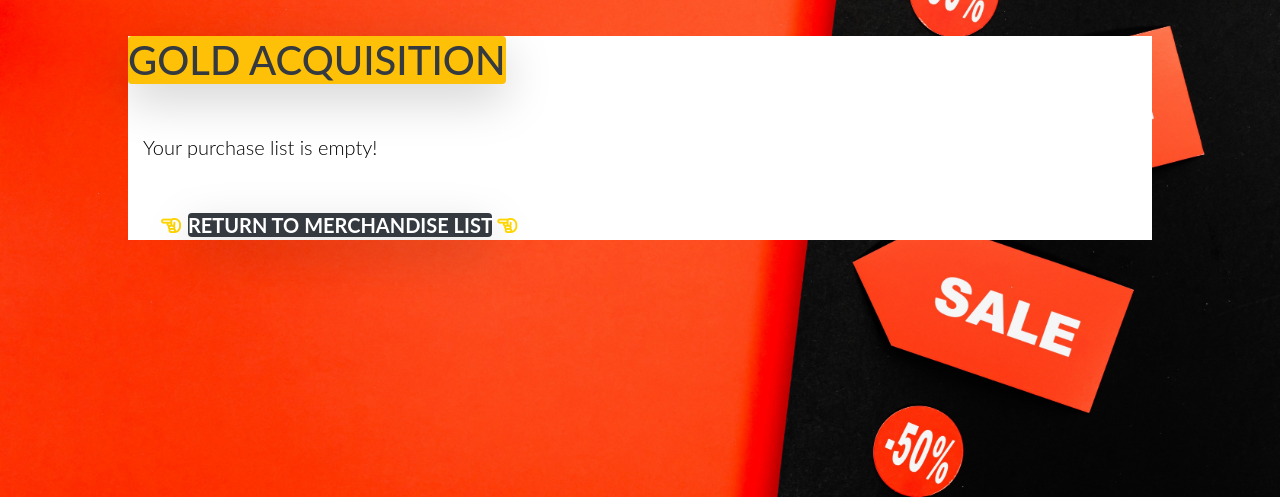
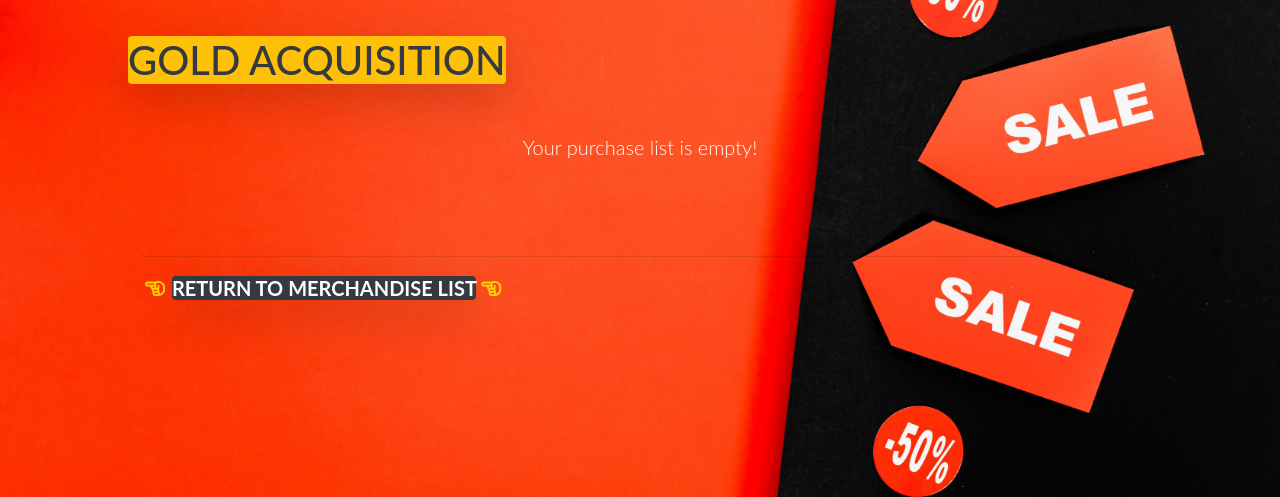
Before and after one commit to GustavFluur/gold_scroll, a Django app: page /acquisition/ in a window 1280 px wide. Shown: the part 128-625 px from the top of the page. Run offline with Django 3.2, Linux system fonts and the light colour scheme; some libraries are stand-ins or nearby versions.

Commit message:
Added changes into acquistion page

```diff
--- a/acquisition/templates/acquisition/acquisition.html
+++ b/acquisition/templates/acquisition/acquisition.html
@@ -11,7 +11,7 @@
 
 {% block content %}
     <div class="articles_surface"></div>
-    <div class="container mb-2 bg-white">
+    <div class="container mb-2">
         <div class="row">
 
             <h1 class="logo-font mb-5 text-dark bg-warning shadow-lg rounded">Gold Acquisition</h1>
@@ -20,7 +20,7 @@
         <div class="row">
             <div class="col">
                 {% if acquisition_commodities %}
-                <div class="table-responsive rounded">
+                <div class="table-responsive rounded bg-white">
                     <table class="table table-sm table-borderless">
                             <thead class="text-black">
                                 <tr>
@@ -83,8 +83,9 @@
                 </table>
                 </div>
                 {% else %}
-                <p class="lead mb-5">Your purchase list is empty!</p>
+                <p class="lead mb-5 text-white text-center">Your purchase list is empty!</p>
                 <a href="{% url 'articles' %}" class="btb btn-outline-black rounded-0 btn-lg">
+                    <hr>
                     <span class="icon">
                         <i class="far fa-hand-point-left" style="color: #ffd500;"></i>
                     </span>
```
